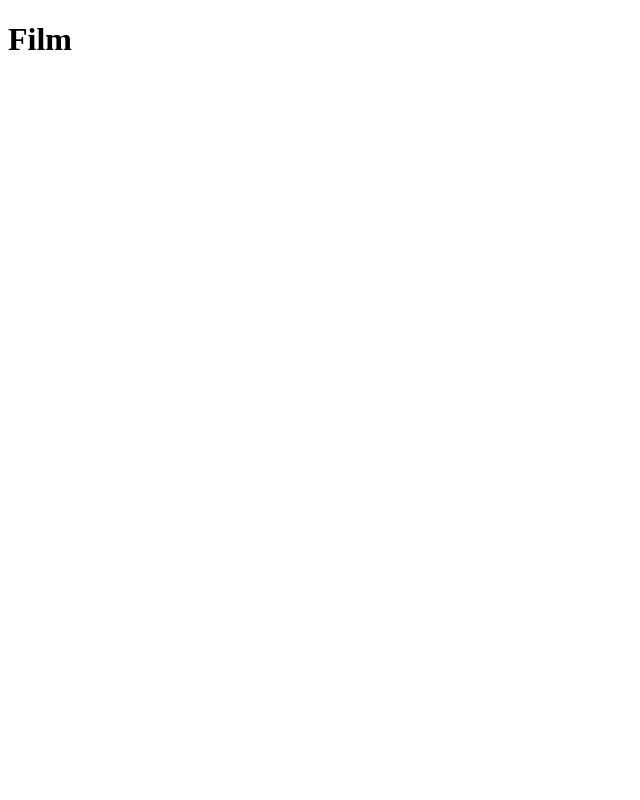
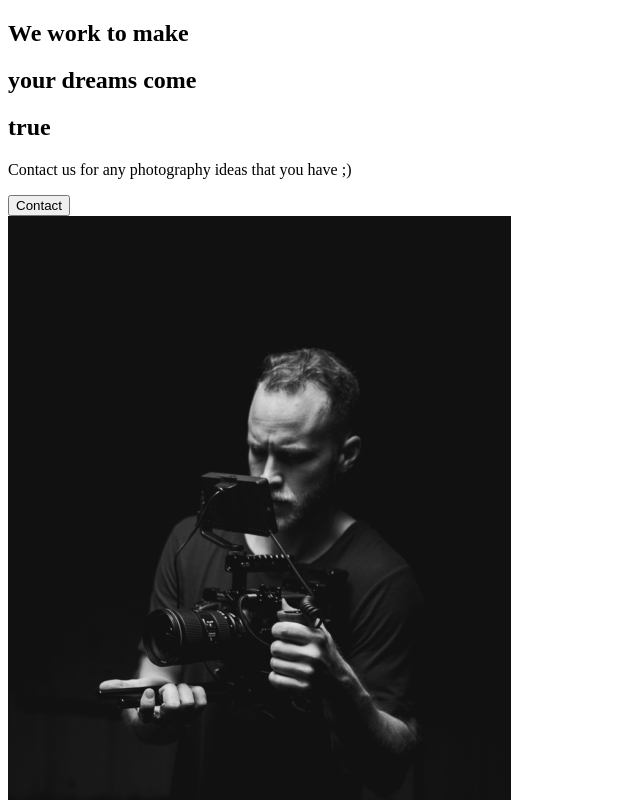
Before and after one commit to AdrianRaducanu/react-portofolio, a React (Create React App) app: page / in a window 1280 px wide. Shown: the top 800 px of the page, without its empty margins (0-640 px from the left). Built offline with nearby package versions, Linux system fonts and the light colour scheme.

Commit message:
2. AboutSection

```diff
--- a/src/App.js
+++ b/src/App.js
@@ -1,9 +1,10 @@
 import React from "react";
+import AboutUs from "./pages/AboutUs";
 
 function App() {
   return (
     <div className="App">
-      <h1>Film</h1>
+      <AboutUs />
     </div>
   );
 }
--- /dev/null
+++ b/src/components/AboutSection.js
@@ -0,0 +1,30 @@
+import React from "react";
+import home1 from "../img/home1.png";
+function AboutSection() {
+  return (
+    <div>
+      <div className="description">
+        <div className="title">
+          <div className="hide">
+            <h2>We work to make</h2>
+          </div>
+          <div className="hide">
+            <h2>
+              your <span> dreams</span> come
+            </h2>
+          </div>
+          <div className="hide">
+            <h2>true</h2>
+          </div>
+        </div>
+        <p>Contact us for any photography ideas that you have ;)</p>
+        <button>Contact</button>
+      </div>
+      <div className="image">
+        <img src={home1} alt="guy with camera"></img>
+      </div>
+    </div>
+  );
+}
+
+export default AboutSection;
--- /dev/null
+++ b/src/pages/AboutUs.js
@@ -0,0 +1,8 @@
+import React from "react";
+import AboutSection from "../components/AboutSection";
+
+function AboutUs() {
+  return <AboutSection />;
+}
+
+export default AboutUs;
```
